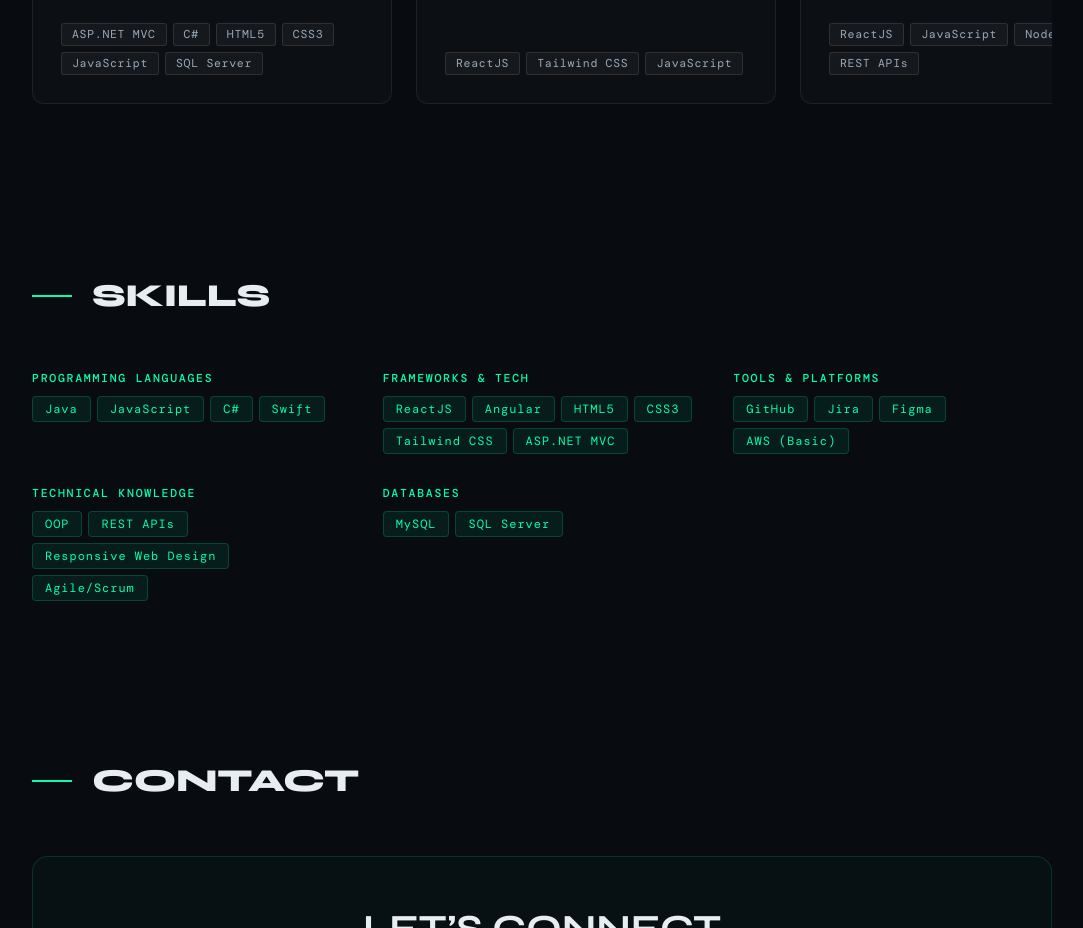
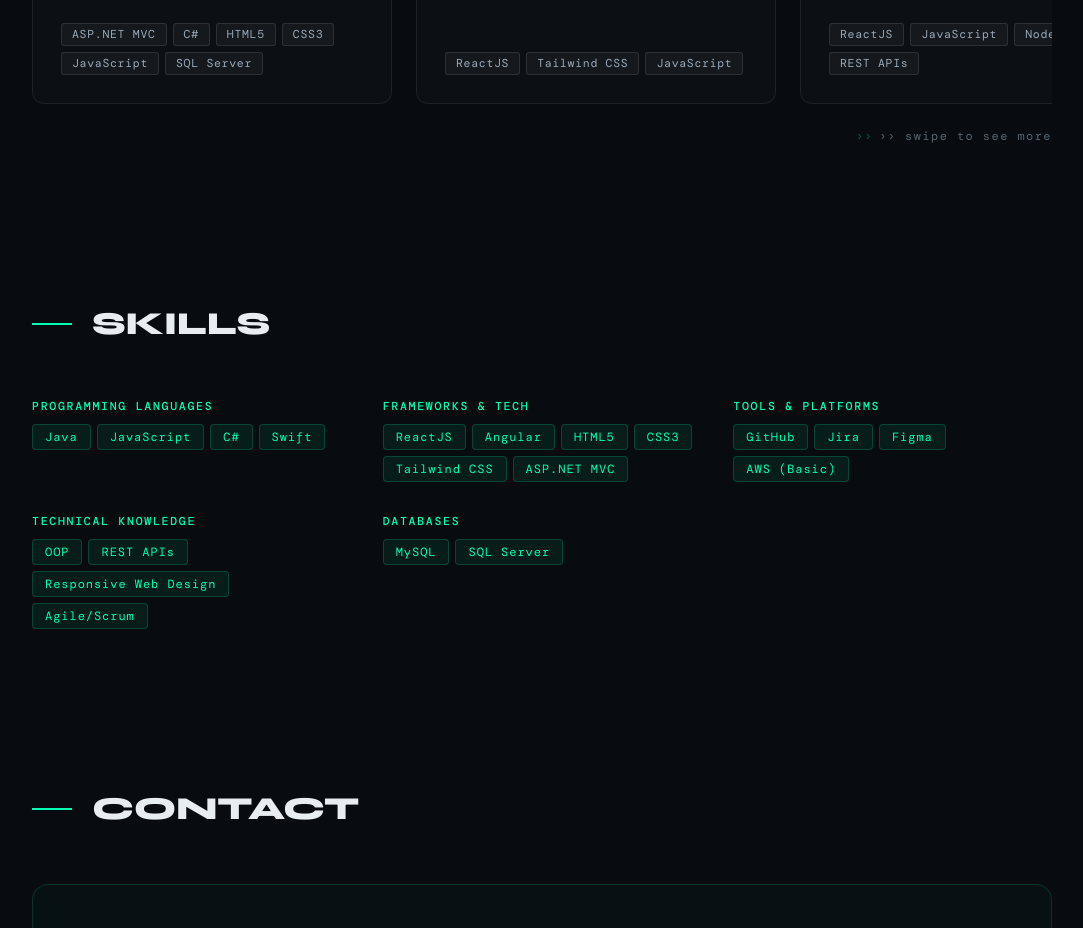
Before and after one commit to jamaisseule/wisngaan-porfolio, a React (Vite) app: page / in a window 1280 px wide. Shown: the part 2060-2988 px from the top of the page, without its empty margins (98-1181 px from the left). Built offline with nearby package versions, Linux system fonts and the light colour scheme; no server answers; a web font is replaced by a local one.

Commit message:
change project style

```diff
--- a/src/components/Projects/Projects.jsx
+++ b/src/components/Projects/Projects.jsx
@@ -19,6 +19,10 @@ export default function Projects() {
           </Reveal>
         ))}
       </div>
+
+      <div className={styles.scrollHint}>
+        <span>›› swipe to see more</span>
+      </div>
     </section>
   );
 }
--- a/src/components/Projects/Projects.module.css
+++ b/src/components/Projects/Projects.module.css
@@ -8,6 +8,9 @@
   scroll-snap-type: x mandatory;
 
   padding-bottom: 12px;
+
+   scrollbar-width: none; /* Firefox */
+  -ms-overflow-style: none; /* IE 10+ */
 }
 
 /* custom scrollbar */
@@ -37,3 +40,44 @@
     flex: 0 0 90%;
   }
 }
+
+.scrollHint {
+  text-align: center;
+  margin-top: 12px;
+
+  font-size: 0.75rem;
+  letter-spacing: 0.12em;
+
+  color: var(--color-muted);
+
+  display: flex;
+  justify-content: right;
+  align-items: center;
+  gap: 6px;
+
+  opacity: 0.7;
+}
+
+/* animated arrows */
+.scrollHint span::before {
+  content: "››";
+  margin-right: 6px;
+
+  color: var(--color-accent);
+
+  animation: floatArrow 1.5s infinite ease-in-out;
+}
+@keyframes floatArrow {
+  0% {
+    transform: translateX(0);
+    opacity: 0.4;
+  }
+  50% {
+    transform: translateX(6px);
+    opacity: 1;
+  }
+  100% {
+    transform: translateX(0);
+    opacity: 0.4;
+  }
+}
```
